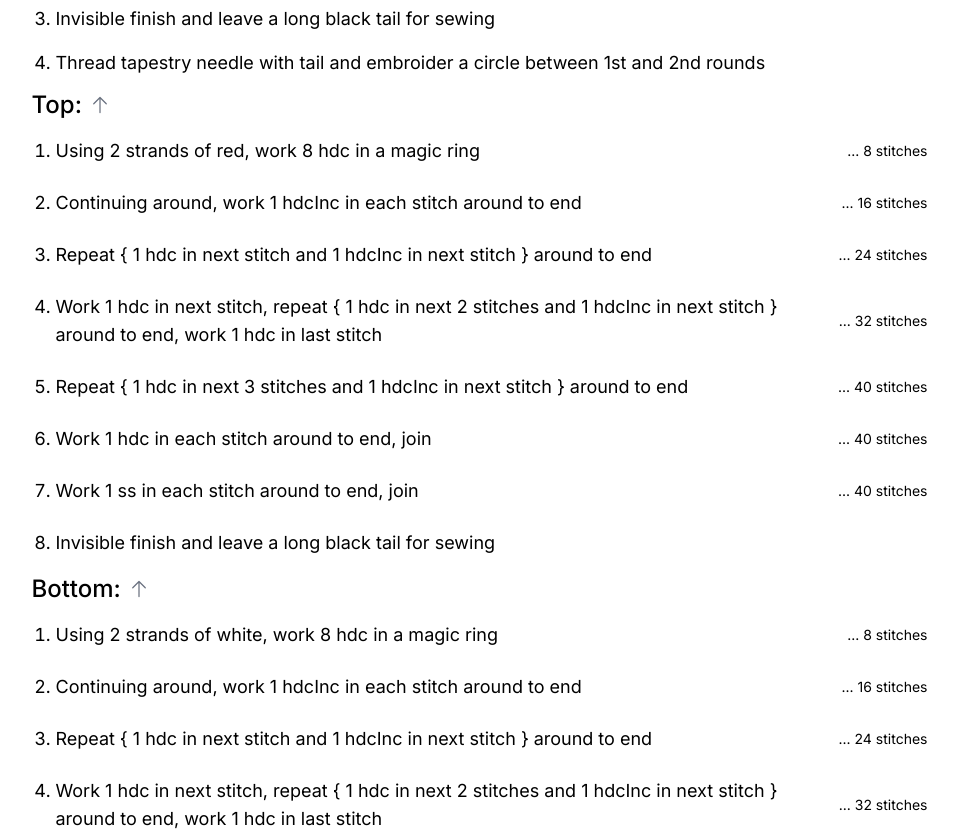
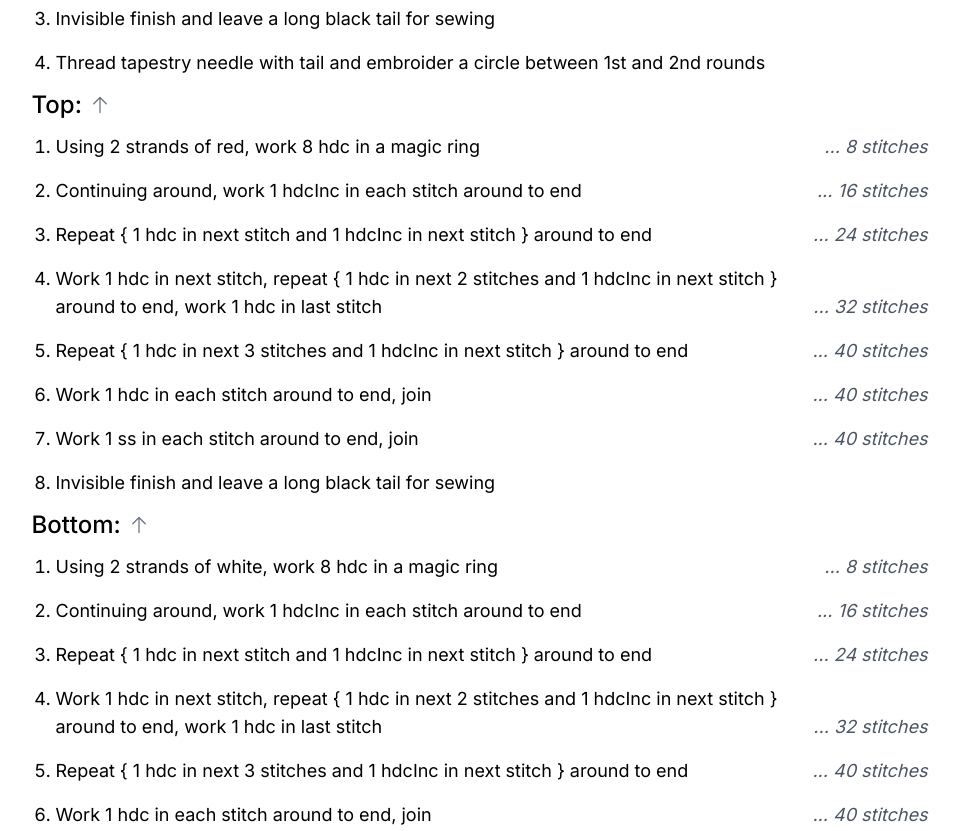
Before and after one commit to alyssa-dannielle/alyssa-dannielle-designs, a Next.js app: page /patterns/pokeball in a window 1280 px wide. Shown: the part 1400-2231 px from the top of the page, without its empty margins (276-1236 px from the left). Built offline with nearby package versions, Linux system fonts and the light colour scheme.

Commit message:
adjust PatternStep styling

```diff
--- a/components/PatternStep.tsx
+++ b/components/PatternStep.tsx
@@ -6,10 +6,10 @@ interface PatternStepProps {
 export default function PatternStep({ text, stitchCount }: PatternStepProps) {
   return (
     <li>
-      <div className='flex items-center justify-between gap-4 py-1'>
+      <div className='flex flex-col sm:flex-row justify-between items-center'>
         <span className='flex-1'>{text}</span>
         {stitchCount && (
-          <span className='dark:text-gray-400 text-sm whitespace-nowrap'>
+          <span className='dark:text-gray-400 text-gray-600 italic self-end sm:ml-4'>
             ... {stitchCount} stitches
           </span>
         )}
```
